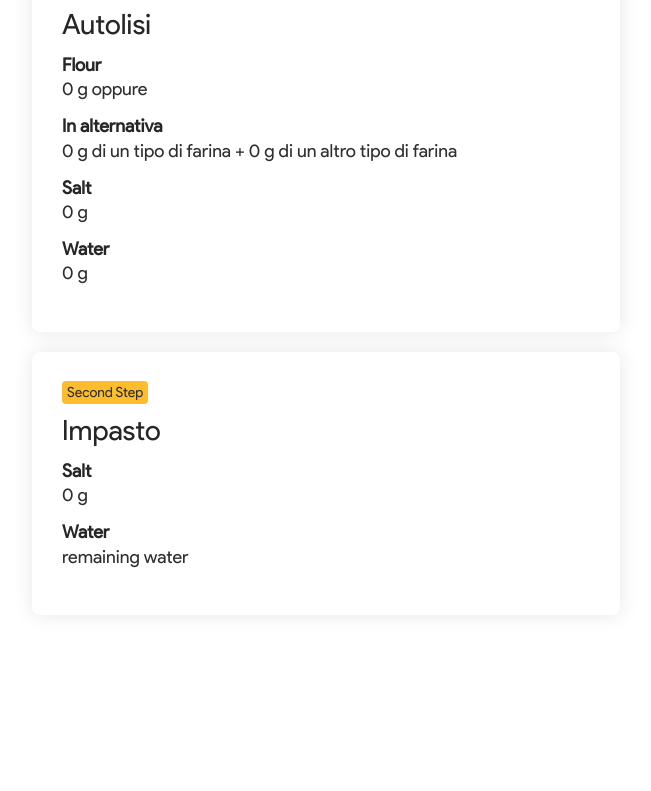
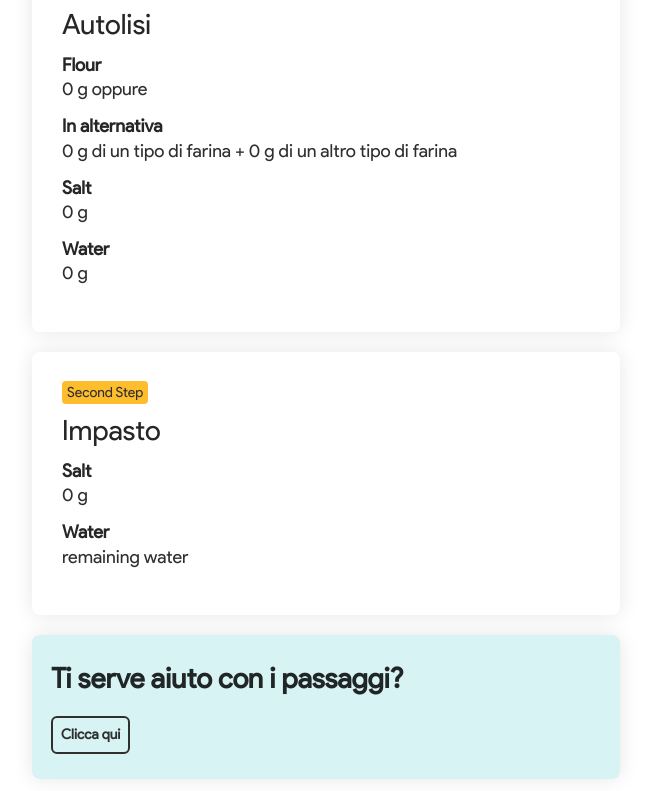
Before and after one commit to ir3ne/quantapastamadre, a React (Create React App) app: page / in a window 1280 px wide. Shown: the part 605-1396 px from the top of the page, without its empty margins (314-965 px from the left). Before the commit the page ends 1252 px from the top, so only its background shows below. Built offline with nearby package versions, Linux system fonts and the light colour scheme.

Commit message:
steps component start

```diff
--- a/src/App.js
+++ b/src/App.js
@@ -12,6 +12,7 @@ import Loader from './components/Loader/Loader.js';
 import Ingredients from './components/Ingredients/Ingredients';
 
 import Info from './components/Info/Info.js';
+import Steps from './components/Steps/Steps';
 
 class App extends React.Component {
   constructor(props) {
@@ -108,6 +109,7 @@ class App extends React.Component {
               ingredients={this.state.ingredients}
               showIngredients={this.state.showIngredients}
             />
+            <Steps />
           </div>
         </div>
       </div>
--- /dev/null
+++ b/src/components/Steps/Steps.js
@@ -0,0 +1,49 @@
+import React from 'react';
+import classNames from './Steps.module.scss';
+import { Modal } from 'antd';
+
+class Steps extends React.Component {
+  state = {
+    loading: false,
+    visible: false,
+  };
+
+  showModal = () => {
+    this.setState({
+      visible: true,
+    });
+  };
+
+  handleOk = () => {
+    this.setState({ loading: true });
+    setTimeout(() => {
+      this.setState({ loading: false, visible: false });
+    }, 3000);
+  };
+
+  handleCancel = () => {
+    this.setState({ visible: false });
+  };
+
+  render() {
+    const { visible, loading } = this.state;
+    return (
+      <div className={classNames.steps}>
+        <h2 className={classNames.stepsTitle}>Ti serve aiuto con i passaggi?</h2>
+        <button className={classNames.stepsBtn} onClick={this.showModal}>Clicca qui</button>
+        <Modal
+          visible={visible}
+          title="Segui i passaggi!"
+          onOk={this.handleOk}
+          onCancel={this.handleCancel}
+          footer={null}
+        >
+          <p>Some contents...</p>
+          <p>Some contents...</p>
+        </Modal>
+      </div>
+    )
+  };
+}
+
+export default Steps;
--- /dev/null
+++ b/src/components/Steps/Steps.module.scss
@@ -0,0 +1,21 @@
+.steps {
+  background: #D7F3F4;
+  border-radius: 8px;
+  padding: 25px 19px;
+  box-shadow: 0px 0px 20px rgba(0, 0, 0, 0.1);
+}
+
+.stepsTitle {
+  font-weight: bold;
+  font-size: 28px;
+  line-height: 36px;
+  margin-bottom: 20px;
+}
+
+.stepsBtn {
+  font-weight: bold;
+  font-size: 14px;
+  line-height: 18px;
+  border: 2px solid #2F2F2F;
+  background: transparent;
+}
--- a/src/scss/all.scss
+++ b/src/scss/all.scss
@@ -64,6 +64,7 @@ button {
   border: 0;
   border-radius: 6px;
   padding: 8px;
+  cursor: pointer;
 
   outline: none;
 
```
